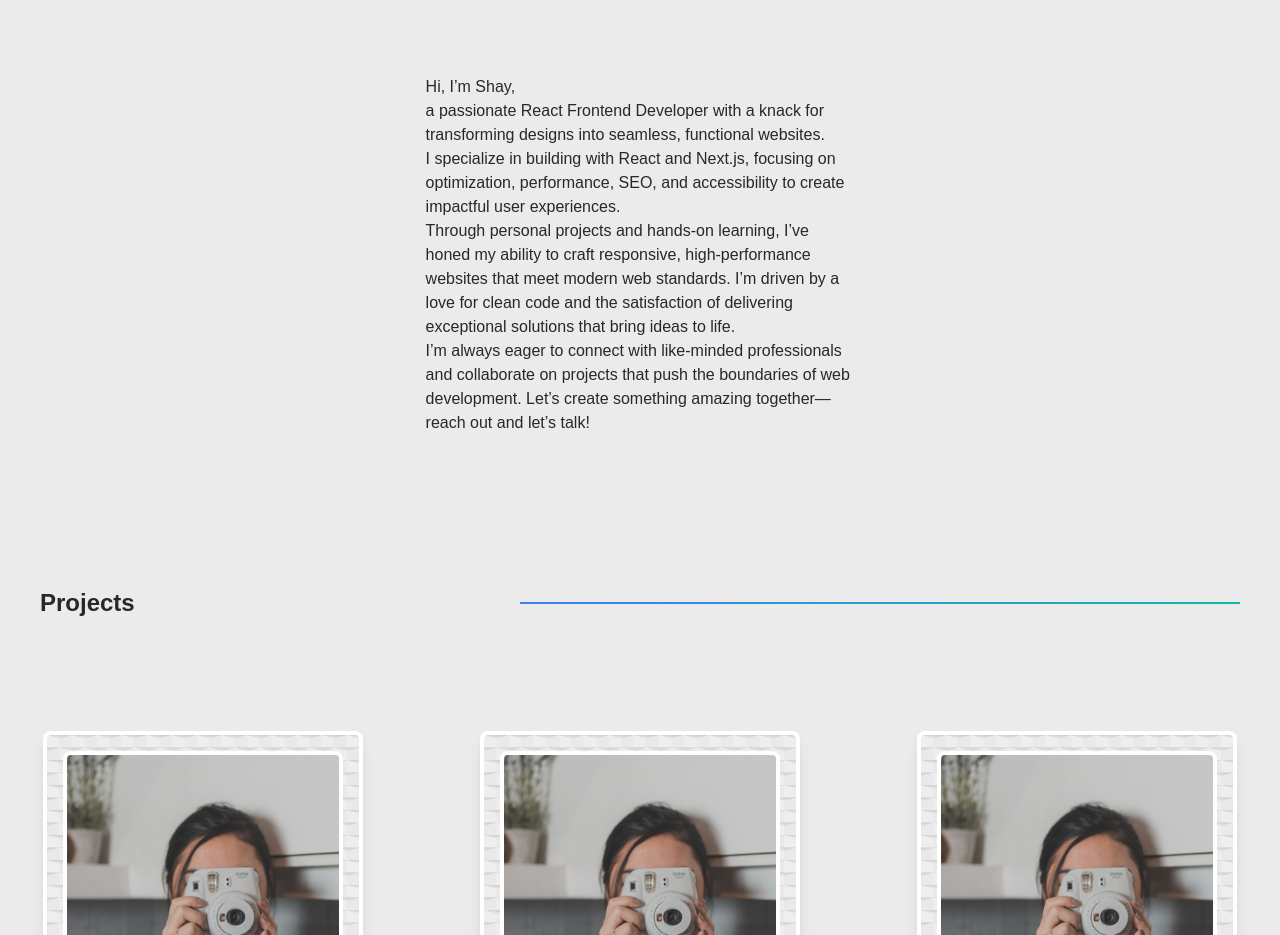
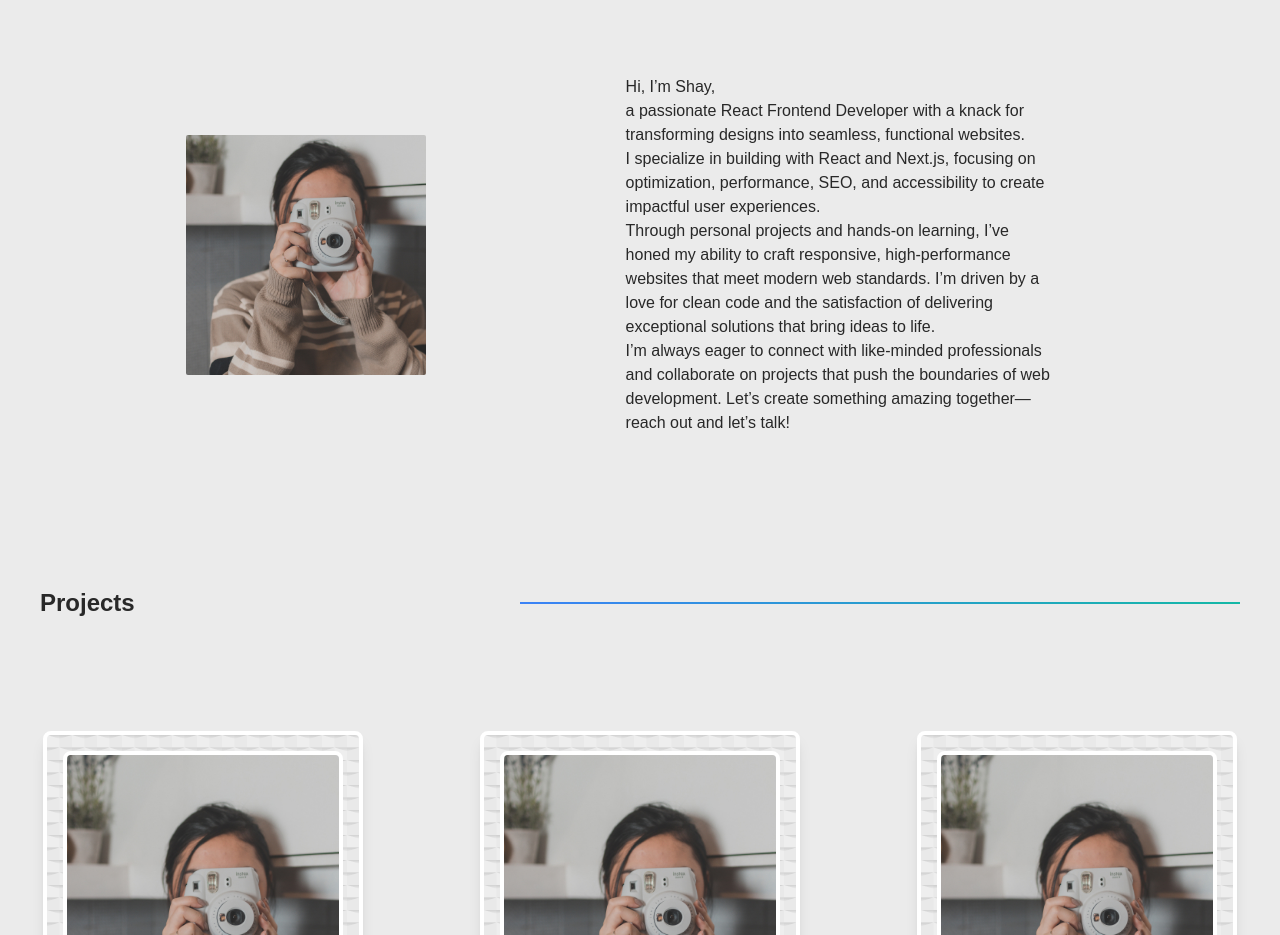
Before and after one commit to shay122990/next-portfolio, a Next.js app: page / in a window 1280 px wide. Shown: the part 860-1795 px from the top of the page. Built offline with nearby package versions, Linux system fonts and the light colour scheme; a web font is replaced by a local one.

Commit message:
image change- about section

```diff
--- a/src/app/components/about/About.tsx
+++ b/src/app/components/about/About.tsx
@@ -1,19 +1,19 @@
 import Divider from '../divider/Divider';
-// import Image from 'next/image';
+import Image from 'next/image';
 
 const About = () => {
   return (
     <section className="w-full flex flex-col items-center">
       <Divider text="About Me" id="about" />
       <article className="w-full px-1 flex flex-col lg:flex-row text-center items-center justify-center gap-6 lg:gap-40">
-        {/* <Image
-          src="/images/logo.gif"
+        <Image
+          src="/images/hero-image.jpg"
           alt="Profile Picture"
           width={200}
           height={200}
           className="h-60 w-60 object-cover rounded-sm"
           priority
-        /> */}
+        />
         <div className="w-full lg:w-2/5 px-10 lg:text-left">
           <p>
             Hi, I’m Shay,
```
